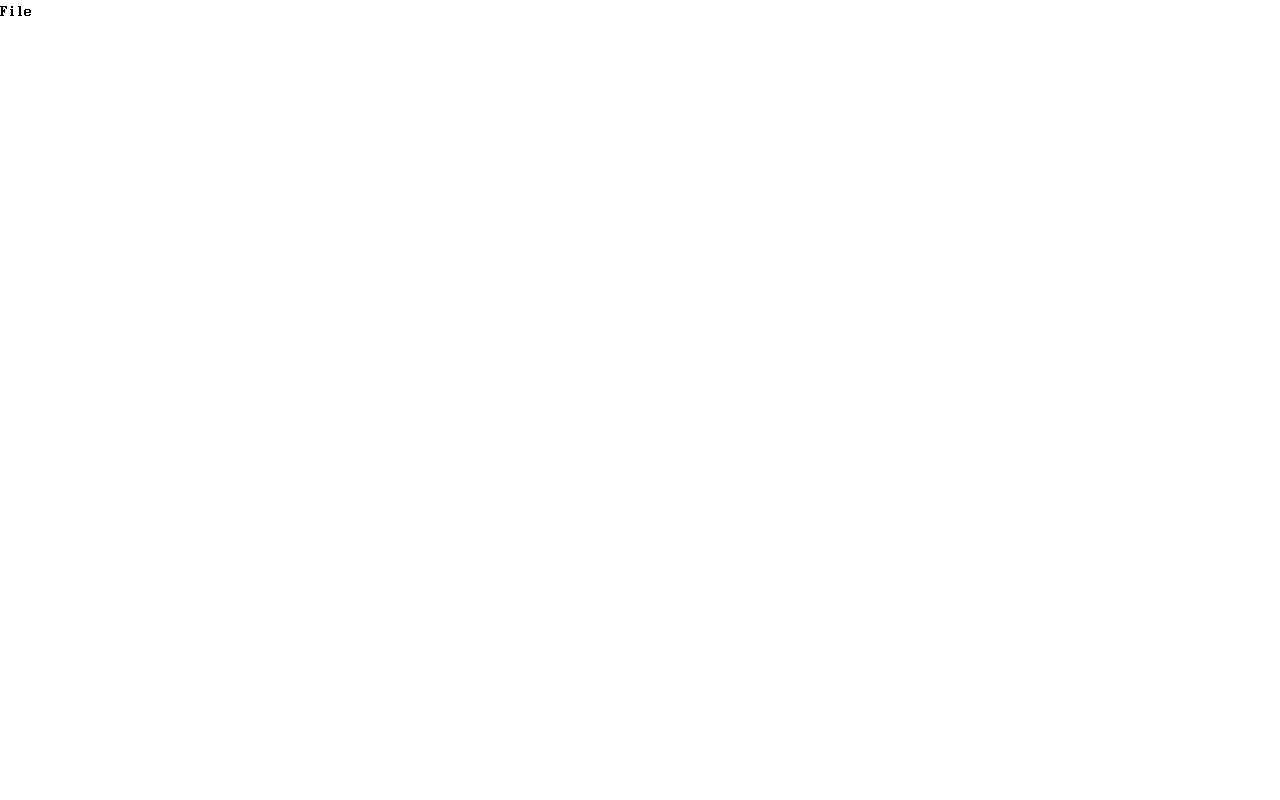
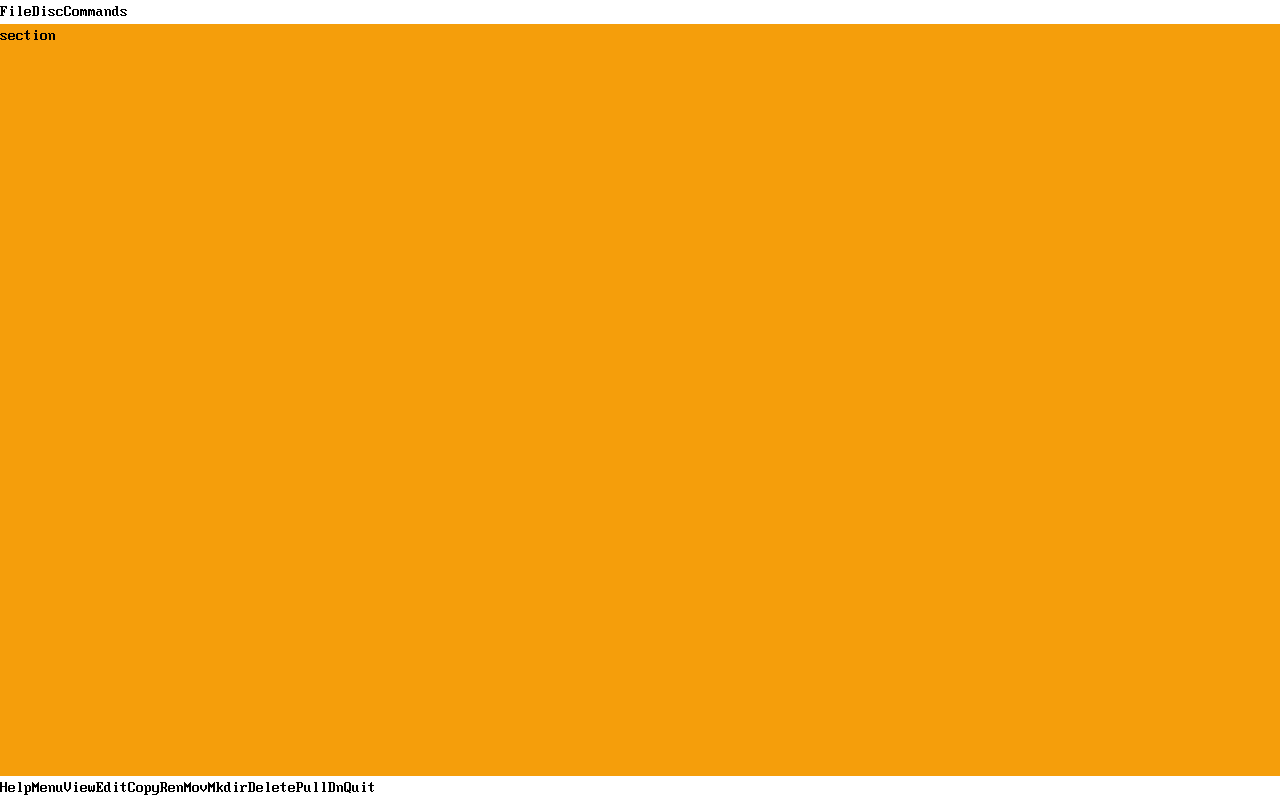
Before and after one commit to DartMoon/dos_terminal, a Next.js app: page /terminal in a window 1280 px wide. Built offline with nearby package versions, Linux system fonts and the light colour scheme.

Commit message:
Add base layout

```diff
--- /dev/null
+++ b/app/_mock_/mocked.ts
@@ -0,0 +1,59 @@
+import { HelperList, NavList } from '@/app/types/list';
+
+export const navList = [
+  {
+    id: 1,
+    value: 'File',
+  },
+  {
+    id: 2,
+    value: 'Disc',
+  },
+  {
+    id: 3,
+    value: 'Commands',
+  },
+] as NavList;
+
+export const helperList = [
+  {
+    id: 1,
+    value: 'Help',
+  },
+  {
+    id: 2,
+    value: 'Menu',
+  },
+  {
+    id: 3,
+    value: 'View',
+  },
+  {
+    id: 4,
+    value: 'Edit',
+  },
+  {
+    id: 5,
+    value: 'Copy',
+  },
+  {
+    id: 6,
+    value: 'RenMov',
+  },
+  {
+    id: 7,
+    value: 'Mkdir',
+  },
+  {
+    id: 8,
+    value: 'Delete',
+  },
+  {
+    id: 9,
+    value: 'PullDn',
+  },
+  {
+    id: 10,
+    value: 'Quit',
+  },
+] as HelperList;
--- /dev/null
+++ b/app/components/footer/footer.tsx
@@ -0,0 +1,19 @@
+import { NavList } from '@/app/types/list';
+
+type Props = {
+  footerList: NavList;
+};
+
+const Footer = ({ footerList }: Props) => {
+  return (
+    <footer>
+      <ul className={`flex`}>
+        {footerList.map(({ id, value }) => (
+          <li key={`${id}_${value}`}>{value}</li>
+        ))}
+      </ul>
+    </footer>
+  );
+};
+
+export default Footer;
--- /dev/null
+++ b/app/components/header/header.tsx
@@ -0,0 +1,21 @@
+import { NavList } from '@/app/types/list';
+
+type Props = {
+  navList: NavList;
+};
+
+const Header = ({ navList }: Props) => {
+  return (
+    <header>
+      <nav>
+        <ul className={`flex`}>
+          {navList.map(({ id, value }) => (
+            <li key={`${id}_${value}`}>{value}</li>
+          ))}
+        </ul>
+      </nav>
+    </header>
+  );
+};
+
+export default Header;
--- a/app/layout.tsx
+++ b/app/layout.tsx
@@ -1,18 +1,14 @@
-import { ReactNode } from 'react';
 import type { Metadata } from 'next';
 import './globals.css';
 import { DOSFont } from '@/app/fontsConfig';
+import { WithChildren } from '@/app/types/globl';
 
 export const metadata: Metadata = {
   title: 'DOS terminal',
   description: 'DOS terminal UI',
 };
 
-export default function RootLayout({
-  children,
-}: Readonly<{
-  children: ReactNode;
-}>) {
+export default function RootLayout({ children }: Readonly<WithChildren>) {
   return (
     <html lang="en">
       <body className={`${DOSFont.className} antialiased`}>{children}</body>
--- /dev/null
+++ b/app/terminal/layout.tsx
@@ -0,0 +1,20 @@
+import Header from '@/app/components/header/header';
+import Footer from '@/app/components/footer/footer';
+
+import { WithChildren } from '@/app/types/globl';
+
+import { helperList, navList } from '@/app/_mock_/mocked';
+
+const Layout = ({ children }: Readonly<WithChildren>) => {
+  return (
+    <div className="flex flex-col min-h-screen">
+      <Header navList={navList} />
+      <main className="flex-grow bg-amber-500">{children}</main>
+      <div className="mt-auto">
+        <Footer footerList={helperList} />
+      </div>
+    </div>
+  );
+};
+
+export default Layout;
--- a/app/terminal/page.tsx
+++ b/app/terminal/page.tsx
@@ -1,7 +1,7 @@
 import React from 'react';
 
 const TerminalPage = () => {
-  return <div>File</div>;
+  return <section>section</section>;
 };
 
 export default TerminalPage;
--- /dev/null
+++ b/app/types/globl.d.ts
@@ -0,0 +1,4 @@
+import { ReactNode } from 'react';
+
+type WithChildren = { children: ReactNode };
+type ListEntity = { id: number; value: string };
--- /dev/null
+++ b/app/types/list.ts
@@ -0,0 +1,4 @@
+import { ListEntity } from '@/app/types/globl';
+
+export type NavList = Array<ListEntity>;
+export type HelperList = Array<ListEntity>;
--- a/package.json
+++ b/package.json
@@ -7,8 +7,7 @@
     "build": "next build",
     "start": "next start",
     "lint": "next lint",
-    "prettier": "prettier --write \"app/**/*.{js,jsx,ts,tsx}\"",
-    "lint:prettier": "npm lint:fix && pnpm prettier"
+    "prettier": "prettier --write \"app/**/*.{js,jsx,ts,tsx}\""
   },
   "dependencies": {
     "next": "14.2.15",
```
